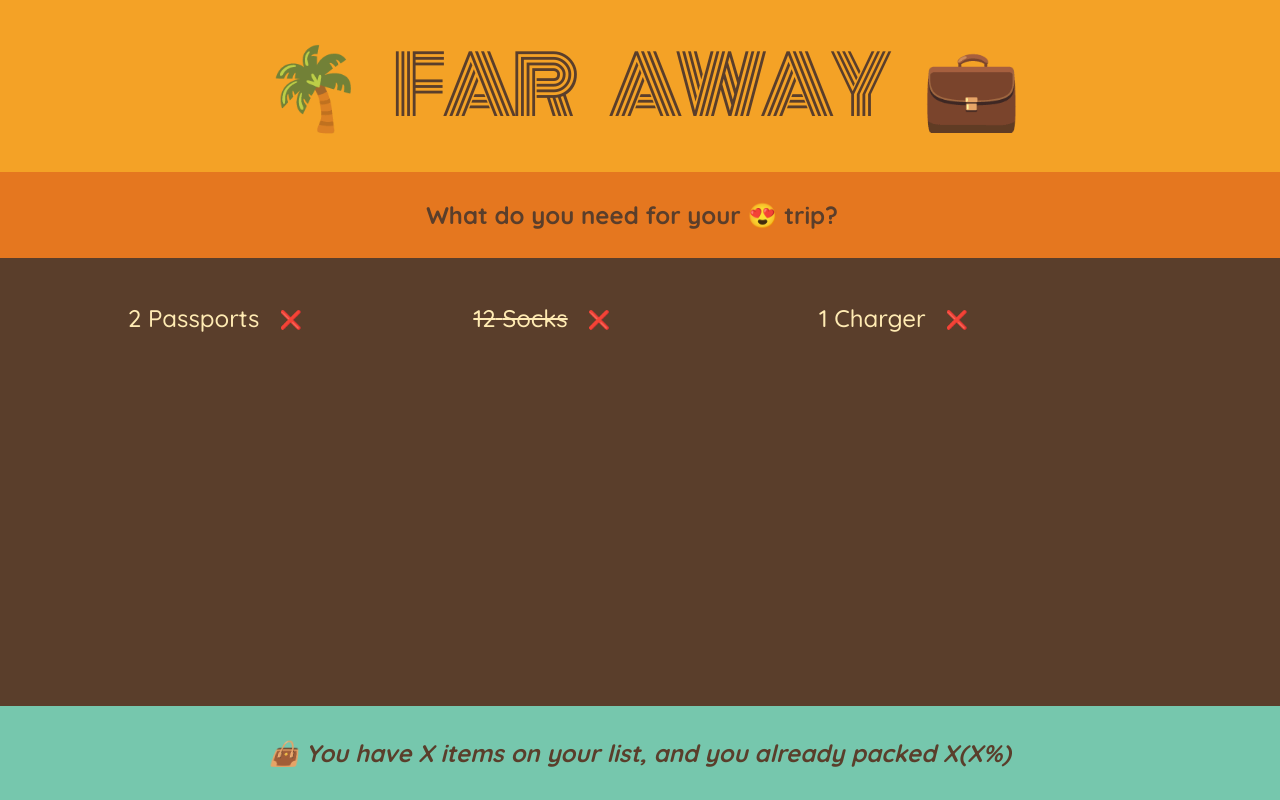
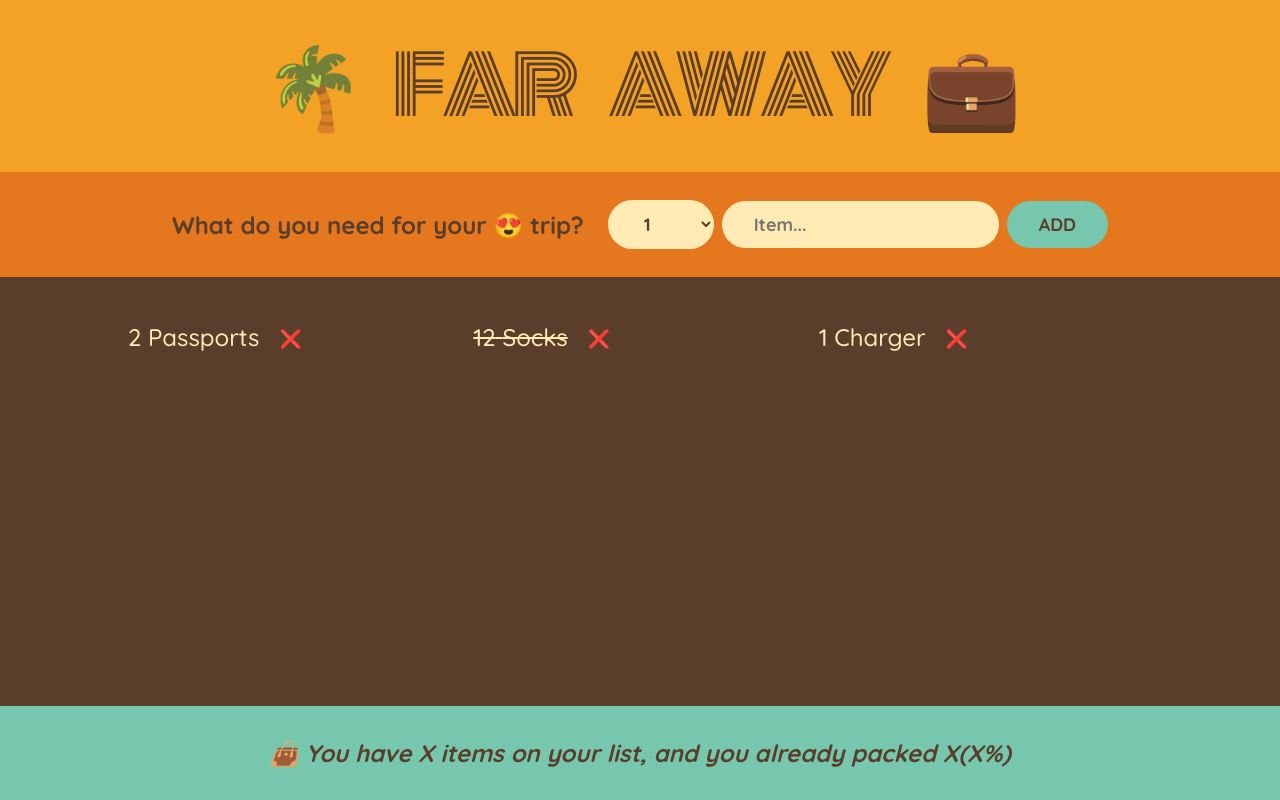
Before and after one commit to Sarin-Bhattarai/Learning, a React (Create React App) app: page / in a window 1280 px wide. Built offline with nearby package versions, Linux system fonts and the light colour scheme.

Commit message:
feat(form handling)

```diff
--- a/src/App.js
+++ b/src/App.js
@@ -22,10 +22,47 @@
 }
 
 function Form() {
+  //controlled elements
+  //step 1: create a piece of state
+  const [description, setDescription] = useState("");
+  const [quantity, setQuantity] = useState(1);
+
+  function handleSubmit(e) {
+    e.preventDefault(); //to prevent the reloading while submitting the form
+    if (!description) return;
+
+    const newItem = {
+      description,
+      quantity,
+      packed: false,
+      id: Date.now(),
+    };
+    setDescription("");
+    setQuantity(1);
+  }
+
   return (
-    <div className="add-form">
+    <form className="add-form" onSubmit={handleSubmit}>
       <h3>What do you need for your 😍 trip?</h3>
-    </div>
+      <select
+        value={quantity}
+        onChange={(e) => setQuantity(Number(e.target.value))} //since it is number we have to convert the value as number
+      >
+        {/* using Array.form() to create a array of 20 elements as number and use the value for option field dynamically*/}
+        {Array.from({ length: 20 }, (_, i) => i + 1).map((num) => (
+          <option value={num} key={num}>
+            {num}
+          </option>
+        ))}
+      </select>
+      <input
+        type="text"
+        value={description} //step 2: use the state as value for particular field
+        onChange={(e) => setDescription(e.target.value)} //step 3: use the onChange for updating the value for field using setState
+        placeholder="Item..."
+      />
+      <button>Add</button>
+    </form>
   );
 }
 
@@ -34,7 +71,7 @@
     <div className="list">
       <ul>
         {initialItems.map((item) => (
-          <Item item={item} />
+          <Item item={item} key={item.id} />
         ))}
       </ul>
     </div>
```
